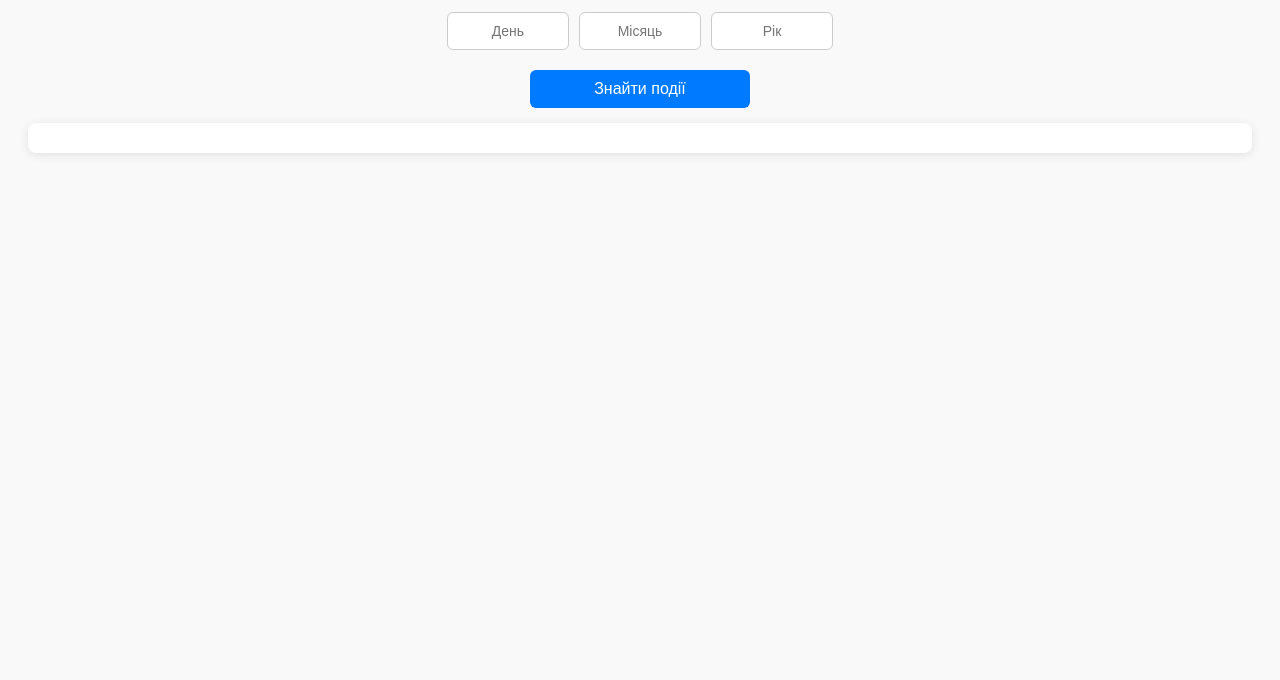
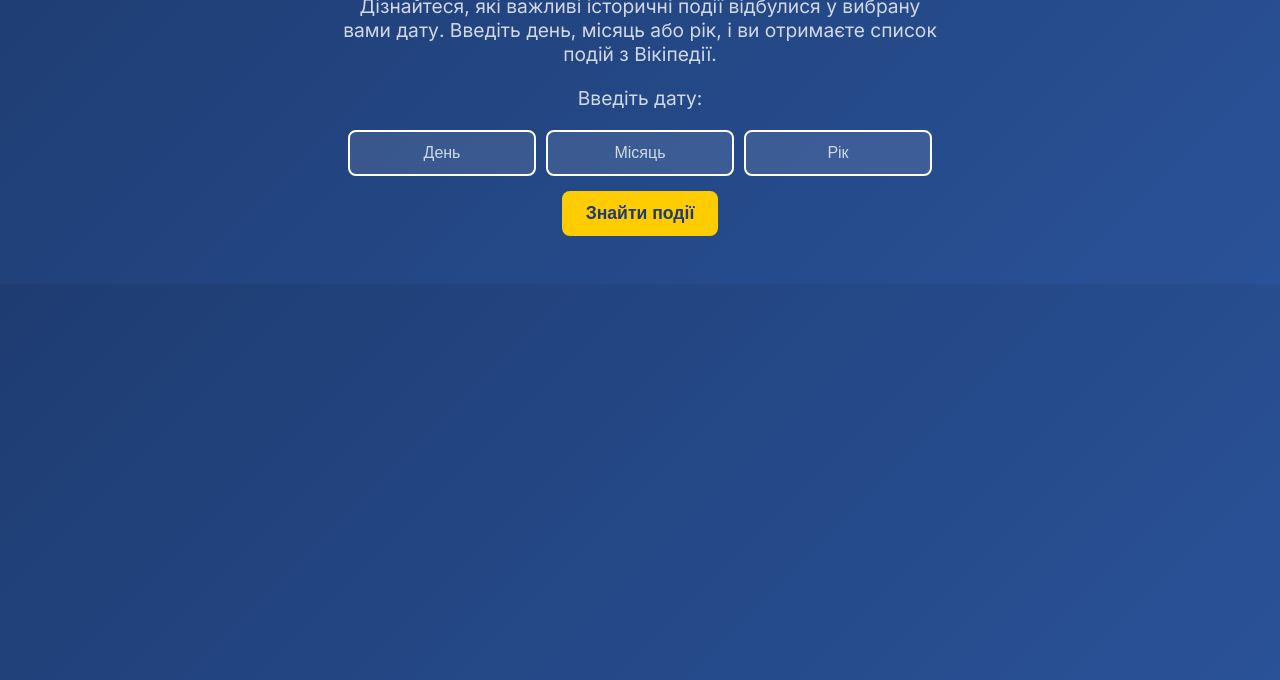
Before and after one commit to Tarasc33/time-machine, a plain HTML site: page index.html in a window 1280 px wide. Shown: the part 120-800 px from the top of the page. Drawn offline with Linux system fonts and the light colour scheme.

Commit message:
last update maybe

```diff
--- a/index.html
+++ b/index.html
@@ -8,6 +8,7 @@
 </head>
 <body>
     <h1>Машина часу</h1>
+    <p>Дізнайтеся, які важливі історичні події відбулися у вибрану вами дату. Введіть день, місяць або рік, і ви отримаєте список подій з Вікіпедії.</p>
     <p>Введіть дату:</p>
     <div class="input-group">
         <input type="text" id="dayInput" placeholder="День">
--- a/style.css
+++ b/style.css
@@ -2,82 +2,103 @@
 
 body {
     font-family: 'Inter', sans-serif;
+    background: linear-gradient(135deg, #1e3c72, #2a5298);
+    color: #ffffff;
     text-align: center;
-    background-color: #f9f9f9;
-    color: #333;
     padding: 20px;
 }
+
 h1 {
-    font-size: 28px;
-    font-weight: 600;
-    margin-bottom: 15px;
+    color: #f8f9fa;
+    font-size: 2.5rem;
+    margin-bottom: 10px;
 }
+
 p {
-    font-size: 16px;
-    color: #555;
-    margin-bottom: 15px;
+    color: #d1d9e6;
+    font-size: 1.2rem;
+    max-width: 600px;
+    margin: 0 auto 20px;
 }
+
 .input-group {
     display: flex;
     justify-content: center;
     gap: 10px;
+    margin-bottom: 15px;
     flex-wrap: wrap;
-    margin-bottom: 10px;
-}
-input {
-    padding: 10px;
-    font-size: 14px;
-    width: 100px;
-    text-align: center;
-    border: 1px solid #ccc;
-    background: #fff;
-    color: #333;
-    outline: none;
-    border-radius: 6px;
-    transition: 0.3s ease;
-}
-input:focus {
-    border-color: #007bff;
-}
-button {
-    padding: 10px 20px;
-    font-size: 16px;
-    cursor: pointer;
-    border: none;
-    background: #007bff;
-    color: white;
-    border-radius: 6px;
-    transition: 0.3s;
-    width: 100%;
-    max-width: 220px;
-    margin-top: 10px;
-}
-button:hover {
-    background: #0056b3;
-}
-#results {
-    margin-top: 15px;
-    padding: 15px;
-    background: #fff;
-    border-radius: 8px;
-    box-shadow: 0 2px 10px rgba(0, 0, 0, 0.1);
-}
-h3 {
-    color: #007bff;
 }
 
-@media (max-width: 480px) {
-    body {
-        padding: 10px;
-    }
-    .input-group {
-        flex-direction: row;
-        justify-content: space-between;
-    }
-    input {
-        width: 30%;
-    }
-    button {
-        width: 100%;
-    }
+input {
+    padding: 12px;
+    font-size: 1rem;
+    border: 2px solid #ffffff;
+    border-radius: 8px;
+    width: 160px;
+    text-align: center;
+    background: rgba(255, 255, 255, 0.1);
+    color: #ffffff;
+    transition: border-color 0.3s ease-in-out;
 }
+
+input::placeholder {
+    color: #d1d9e6;
+}
+
+input:focus {
+    border-color: #ffcc00;
+    outline: none;
+}
+
+button {
+    background-color: #ffcc00;
+    color: #1e3c72;
+    border: none;
+    padding: 12px 24px;
+    font-size: 1.1rem;
+    border-radius: 8px;
+    cursor: pointer;
+    font-weight: bold;
+    transition: background 0.3s;
+}
+
+button:hover {
+    background-color: #e6b800;
+}
+
+#results {
+    margin-top: 20px;
+    text-align: left;
+    max-width: 600px;
+    margin-left: auto;
+    margin-right: auto;
+}
+
+#results div {
+    background: rgba(255, 255, 255, 0.1);
+    padding: 15px;
+    border-radius: 8px;
+    box-shadow: 0 0 10px rgba(255, 255, 255, 0.2);
+    margin-bottom: 10px;
+    transition: transform 0.2s ease-in-out;
+}
+
+#results div:hover {
+    transform: scale(1.03);
+}
+
+h3 {
+    margin: 0 0 5px;
+    color: #ffcc00;
+}
+
+a {
+    text-decoration: none;
+    color: #ffcc00;
+    font-weight: bold;
+}
+
+a:hover {
+    text-decoration: underline;
+    color: #ffd633;
+}
```
